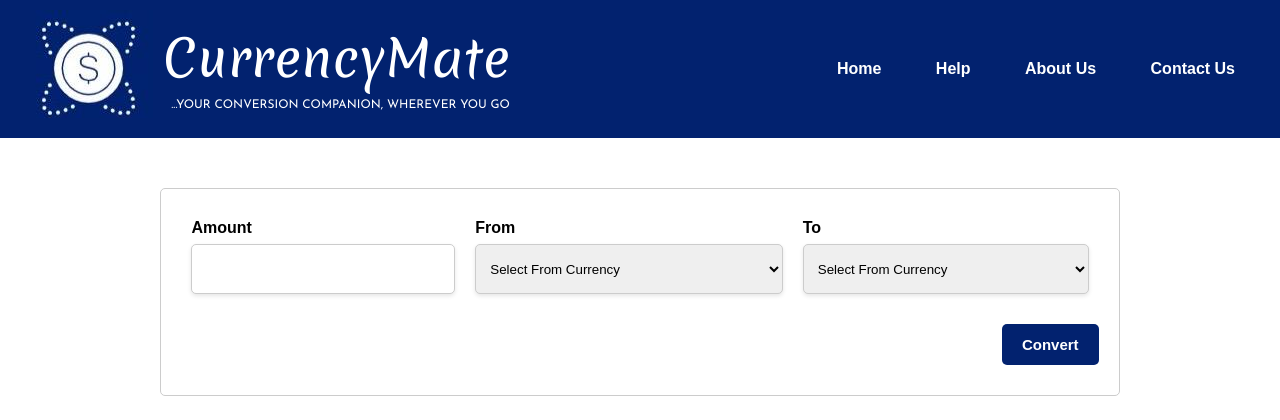
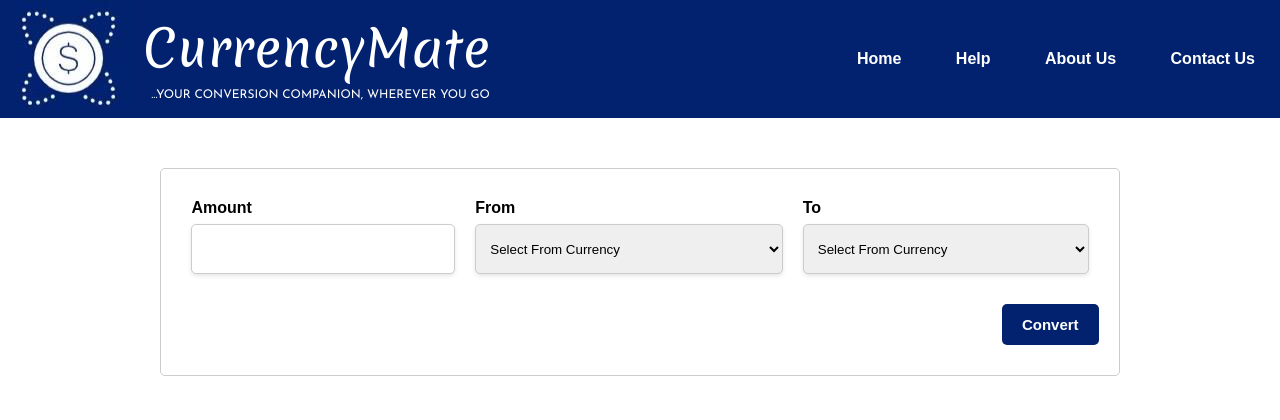
Before and after one commit to Augustinejude365/Portfolio-Project---CurrencyMate, a Flask app: page / in a window 1280 px wide. Shown: the top 420 px of the page. Run offline with Flask 2, Linux system fonts and the light colour scheme.

Commit message:
updated: logo padding

```diff
--- a/static/styles/styles.css
+++ b/static/styles/styles.css
@@ -8,7 +8,7 @@
 
 .header {
 	background-color: #02226f;
-	padding: 20px;
+	padding: 10px 0;
 	display: flex;
 	align-items: center;
 }
```
